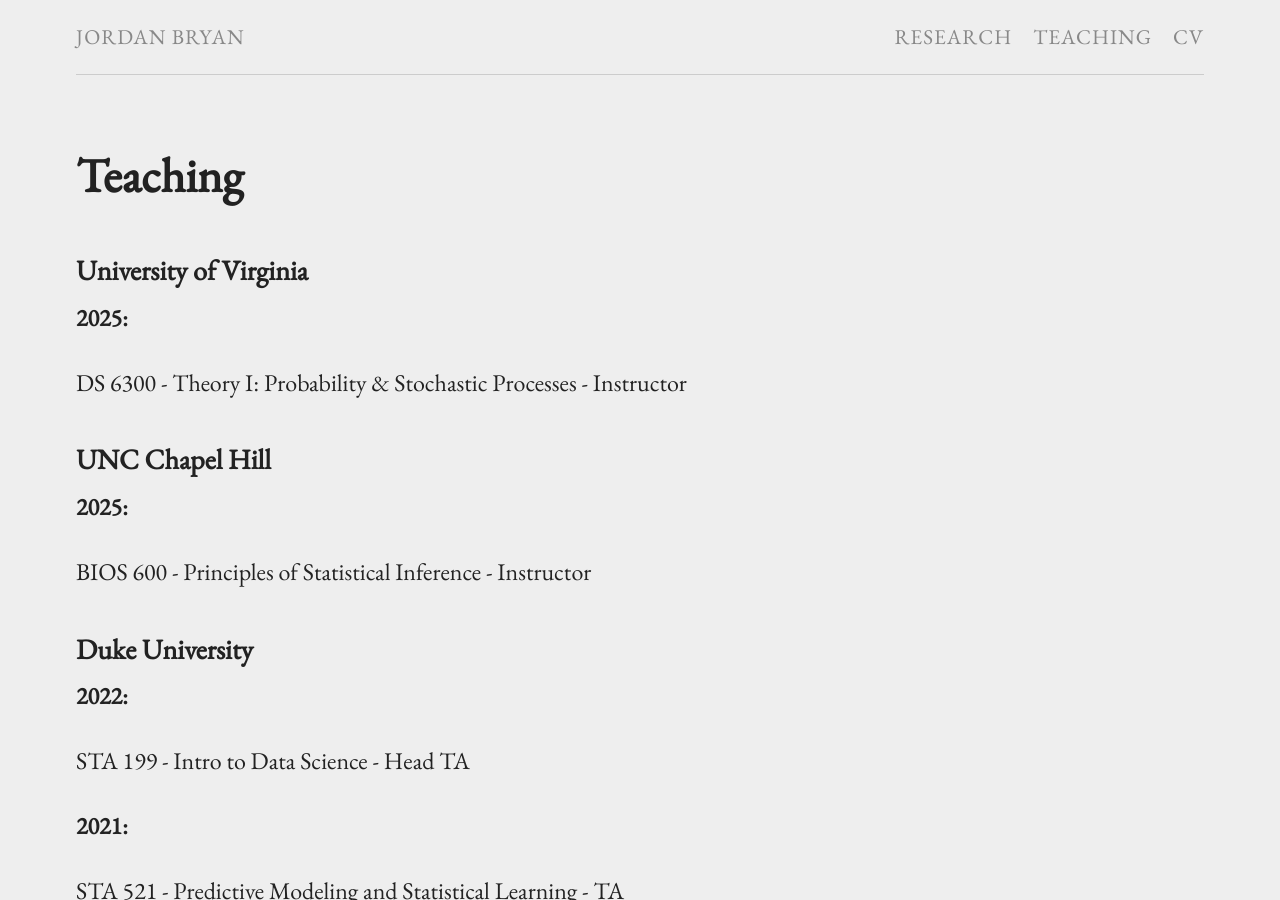
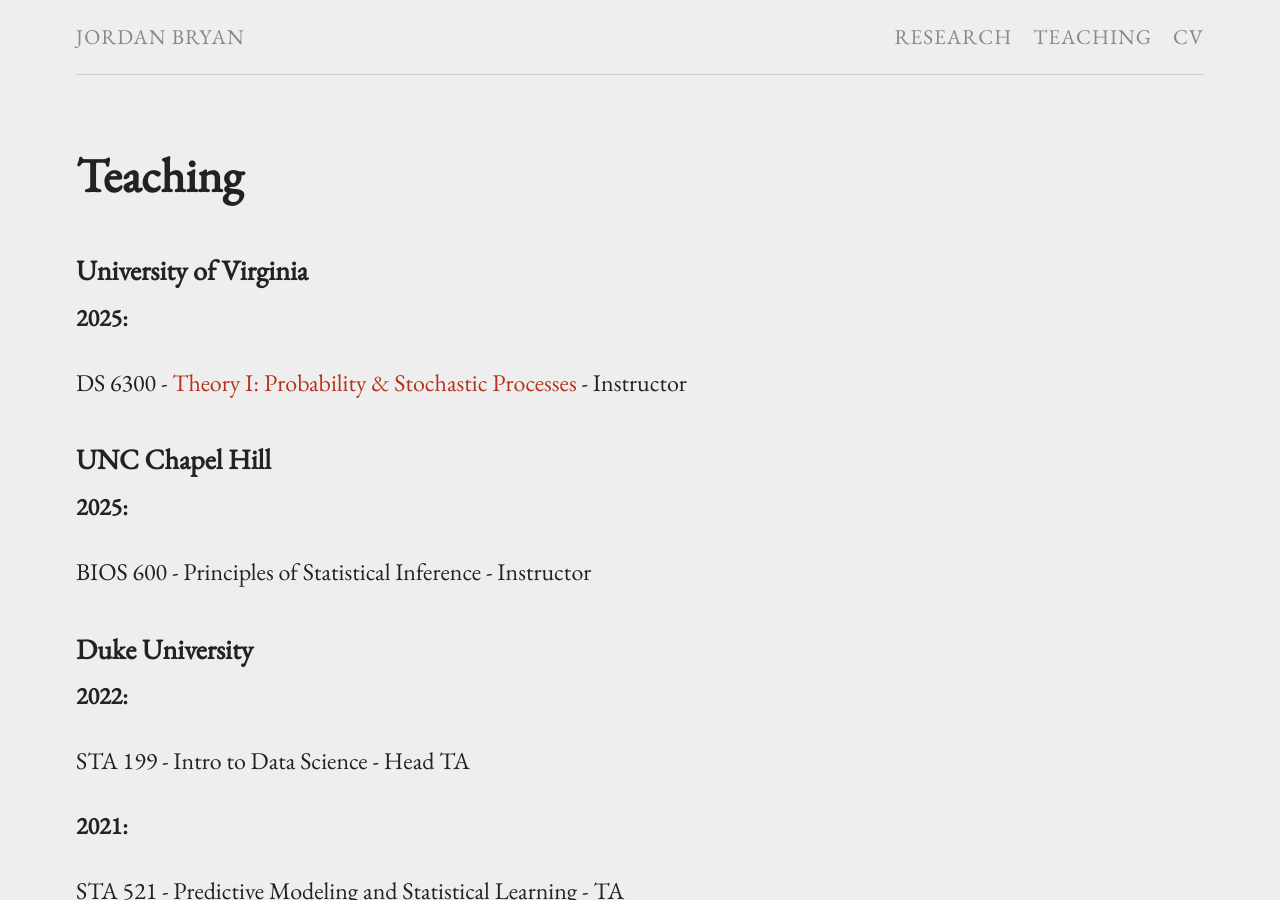
Before and after one commit to j-g-b/j-g-b.github.io, a Jekyll site: the page built from teaching.md, in a window 1280 px wide and 900 px high. Built offline with Jekyll 4.4.1, drawn with Linux system fonts in a browser that asks for light colours; some of the changed lines change nothing that is shown.

Commit message:
adding link to DS6300 course website

```diff
--- a/teaching.md
+++ b/teaching.md
@@ -8,7 +8,7 @@
 
 **2025:**
 
-DS 6300 - Theory I: Probability & Stochastic Processes - Instructor
+DS 6300 - [Theory I: Probability & Stochastic Processes](https://uvads.github.io/DS6300/) - Instructor
 
 ### UNC Chapel Hill
 
```
